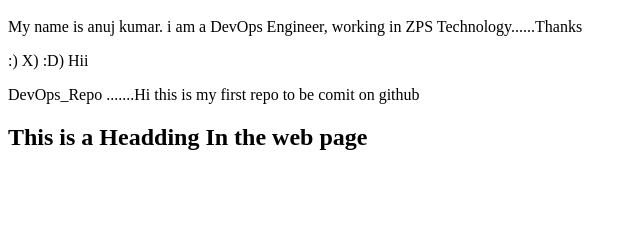
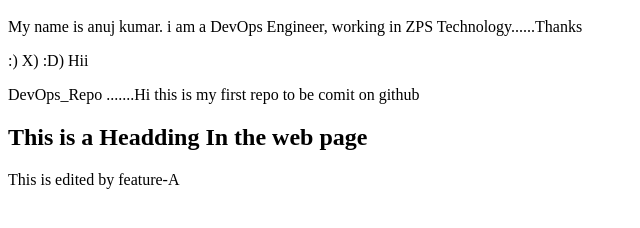
Before and after one commit to AnujDevops0012/awosome_Repo, a plain HTML site: page index1.html in a window 1280 px wide. Shown: the part 48-276 px from the top of the page, without its empty margins (0-640 px from the left). Drawn offline with Linux system fonts and the light colour scheme.

Commit message:
commit by feature-A

```diff
--- a/index1.html
+++ b/index1.html
@@ -5,4 +5,5 @@
 <p> :) X)  :D) Hii</p>
 <p>DevOps_Repo .......Hi this is my first repo to be comit on github</p>
 <h2>This is a Headding In the web page</h2>
+<p>This is edited by feature-A</p>
 </html>
```
